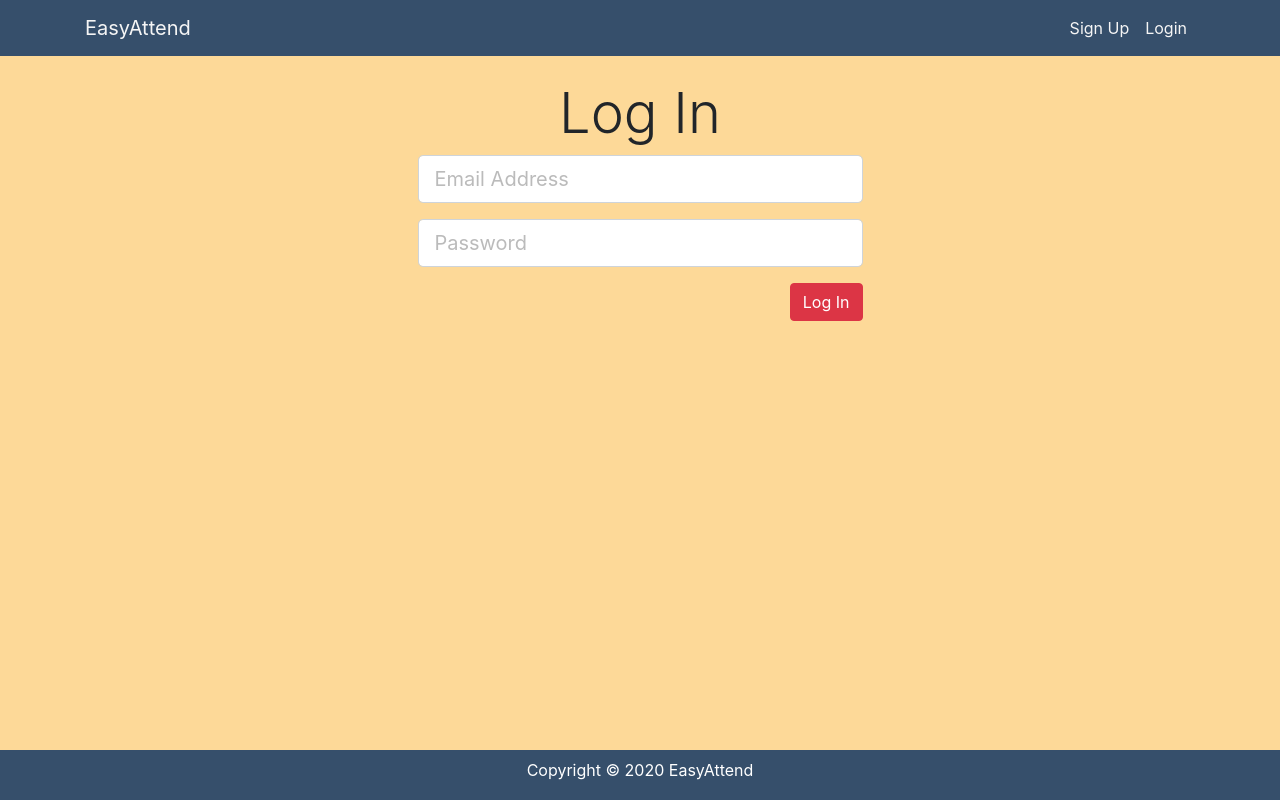
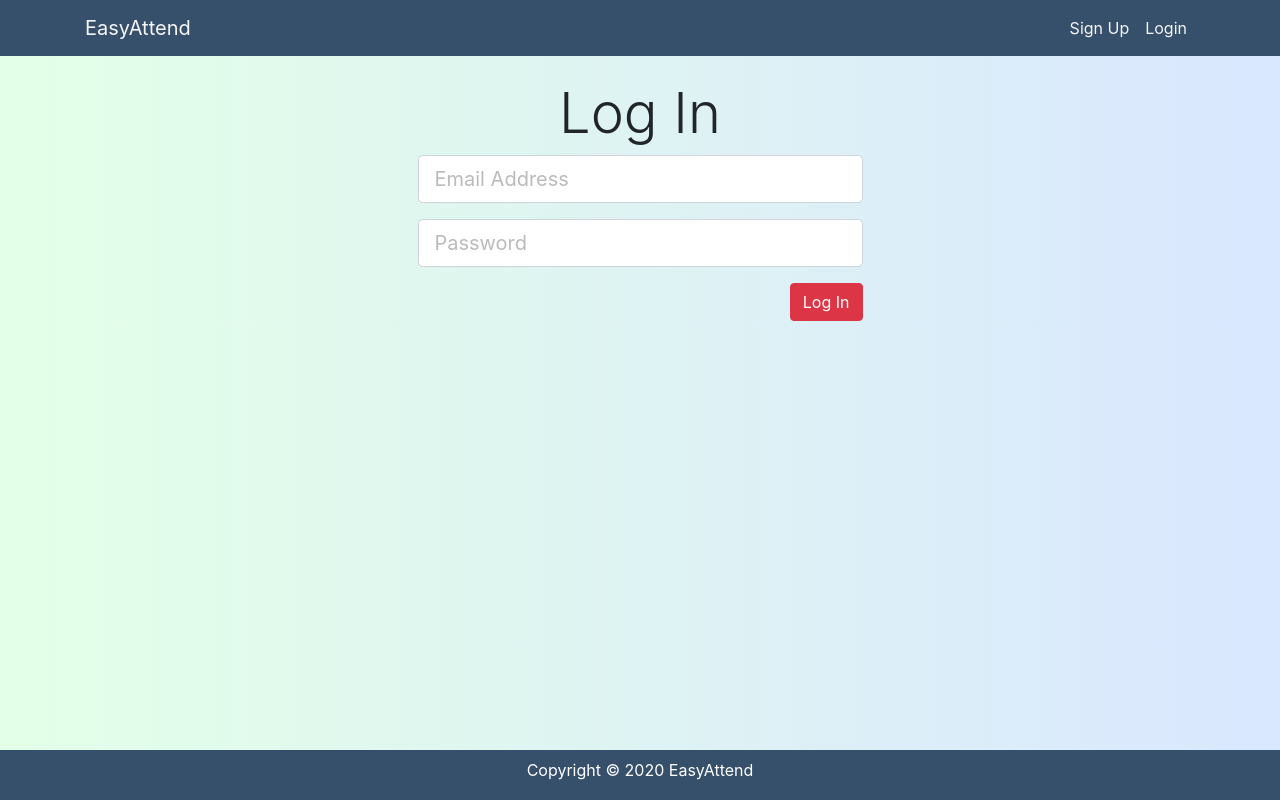
Before and after one commit to attainu/Khushboo-Rajeev-Students-Employees-Attendance-tracking-App-au4, a React (Create React App) app in the folder frontend/: page /login in a window 1280 px wide. Built offline with nearby package versions, Linux system fonts and the light colour scheme.

Commit message:
added gradient background

```diff
--- a/frontend/public/index.html
+++ b/frontend/public/index.html
@@ -4,17 +4,17 @@
     <meta charset="utf-8" />
     <link rel="icon" href="%PUBLIC_URL%/favicon.ico" />
     <meta name="viewport" content="width=device-width, initial-scale=1" />
-    <!-- <meta name="theme-color" content="#000000" /> -->
+    <meta name="theme-color" content="#000000" />
     <meta
       name="description"
       content="Web site created using create-react-app"
     />
-    <!-- <link rel="apple-touch-icon" href="%PUBLIC_URL%/logo192.png" /> -->
+    <link rel="apple-touch-icon" href="%PUBLIC_URL%/logo192.png" />
     <!--
       manifest.json provides metadata used when your web app is installed on a
       user's mobile device or desktop. See https://developers.google.com/web/fundamentals/web-app-manifest/
     -->
-    <!-- <link rel="manifest" href="%PUBLIC_URL%/manifest.json" /> -->
+    <link rel="manifest" href="%PUBLIC_URL%/manifest.json" />
 
     <!--
       Notice the use of %PUBLIC_URL% in the tags above.
--- a/frontend/src/App.css
+++ b/frontend/src/App.css
@@ -1,5 +1,3 @@
-/* @import url("https://fonts.googleapis.com/css2?family=Ubuntu:wght@500&display=swap"); */
-
 img {
   width: 100%;
 }
@@ -71,8 +69,7 @@ footer {
 /************************************ Home CSS *****************************************/
 
 body {
-  /* font-family: "Ubuntu", sans-serif; */
-  background-color: #fdd998;
+  background: linear-gradient(90deg, #e3ffe7 0%, #d9e7ff 100%);
 }
 
 .markbtn {
@@ -108,10 +105,6 @@ p {
   float: left;
 }
 
-/* .chart {
-  padding-left: 30px;
-} */
-
 /* Hide scrollbar for Chrome, Safari and Opera */
 .reporttablediv::-webkit-scrollbar {
   display: none;
@@ -127,7 +120,6 @@ p {
   width: 50%;
   float: right;
   overflow: scroll;
-  color: white;
 }
 .leaderboarddiv {
   width: 50%;
@@ -144,3 +136,7 @@ p {
   width: 50%;
   float: left;
 }
+
+table {
+  width: 100%;
+}
--- a/frontend/src/App.js
+++ b/frontend/src/App.js
@@ -18,9 +18,8 @@ import Home from "./components/home/Home";
 import Report from "./components/report/Report";
 import LeaderBoard from "./components/leaderboard/LeaderBoard";
 import Admin from "./components/admin/Admin";
-import "bootstrap/dist/css/bootstrap.css";
-import "bootstrap/dist/js/bootstrap.js";
 import "./App.css";
+
 // Check for token
 if (localStorage.jwtToken) {
   // Set auth token header auth
```
